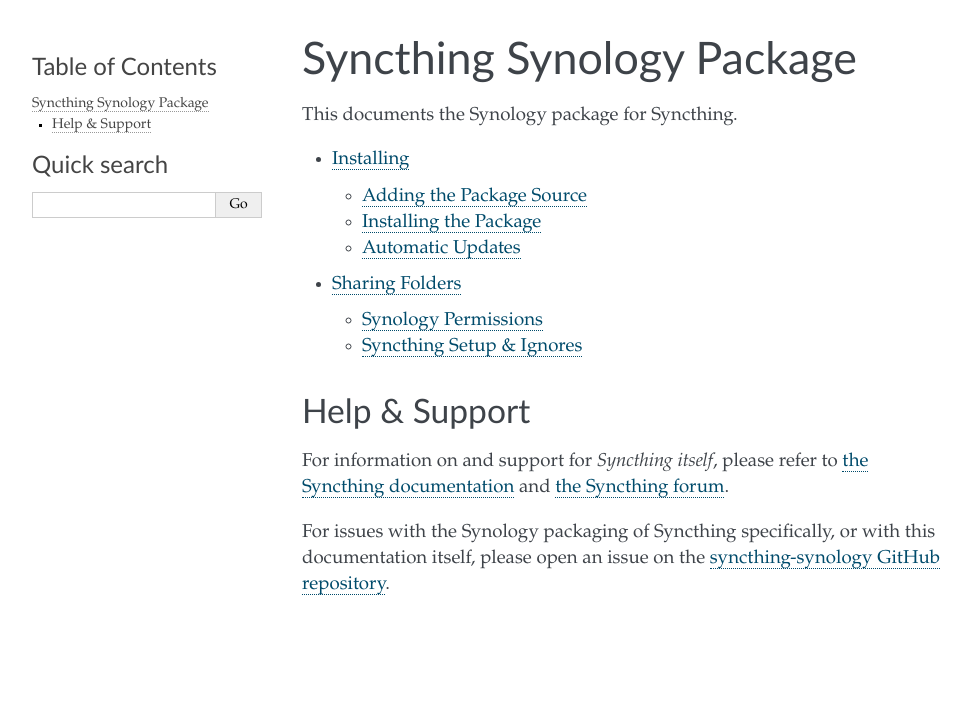
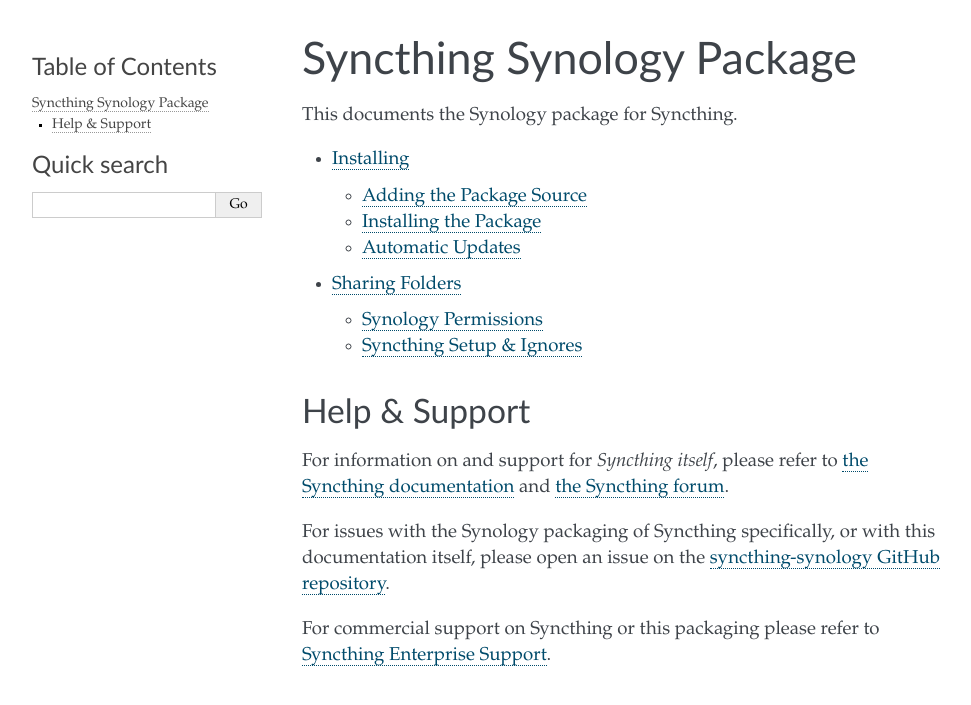
Before and after one commit to kastelo/syncthing-synology, a Sphinx documentation site: the page built from docs/index.rst, in a window 1280 px wide. Shown: the top 705 px of the page, without its empty margins (138-1109 px from the left). Built offline with Sphinx 7.4.7, drawn with Linux system fonts in a browser that asks for light colours.

Commit message:
Refer to commercial support

```diff
--- a/docs/index.rst
+++ b/docs/index.rst
@@ -19,3 +19,6 @@
 For issues with the Synology packaging of Syncthing specifically, or with
 this documentation itself, please open an issue on the `syncthing-synology
 GitHub repository <https://github.com/kastelo/syncthing-synology>`_.
+
+For commercial support on Syncthing or this packaging please refer to
+`Syncthing Enterprise Support <https://www.kastelo.net/stes/>`_.
```
